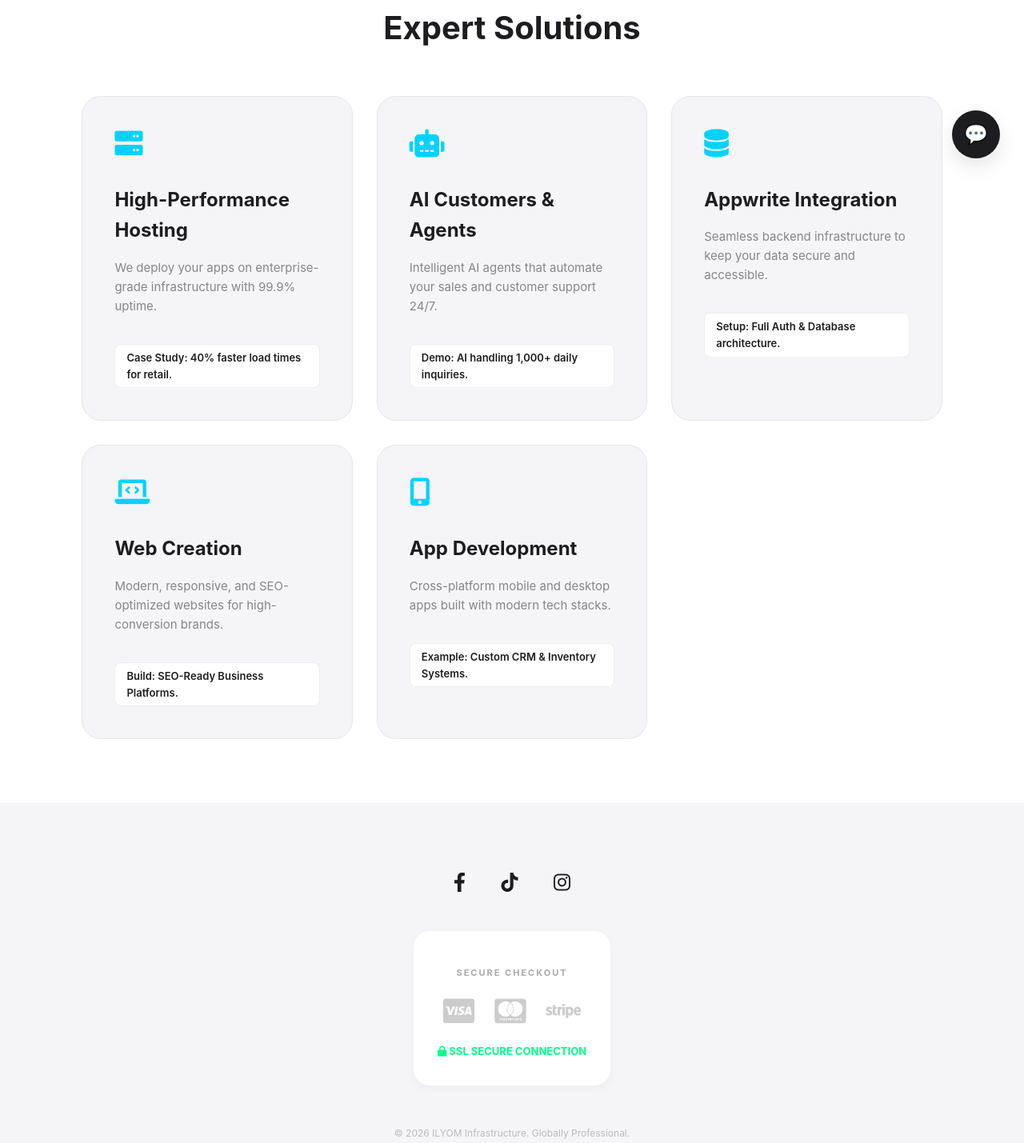
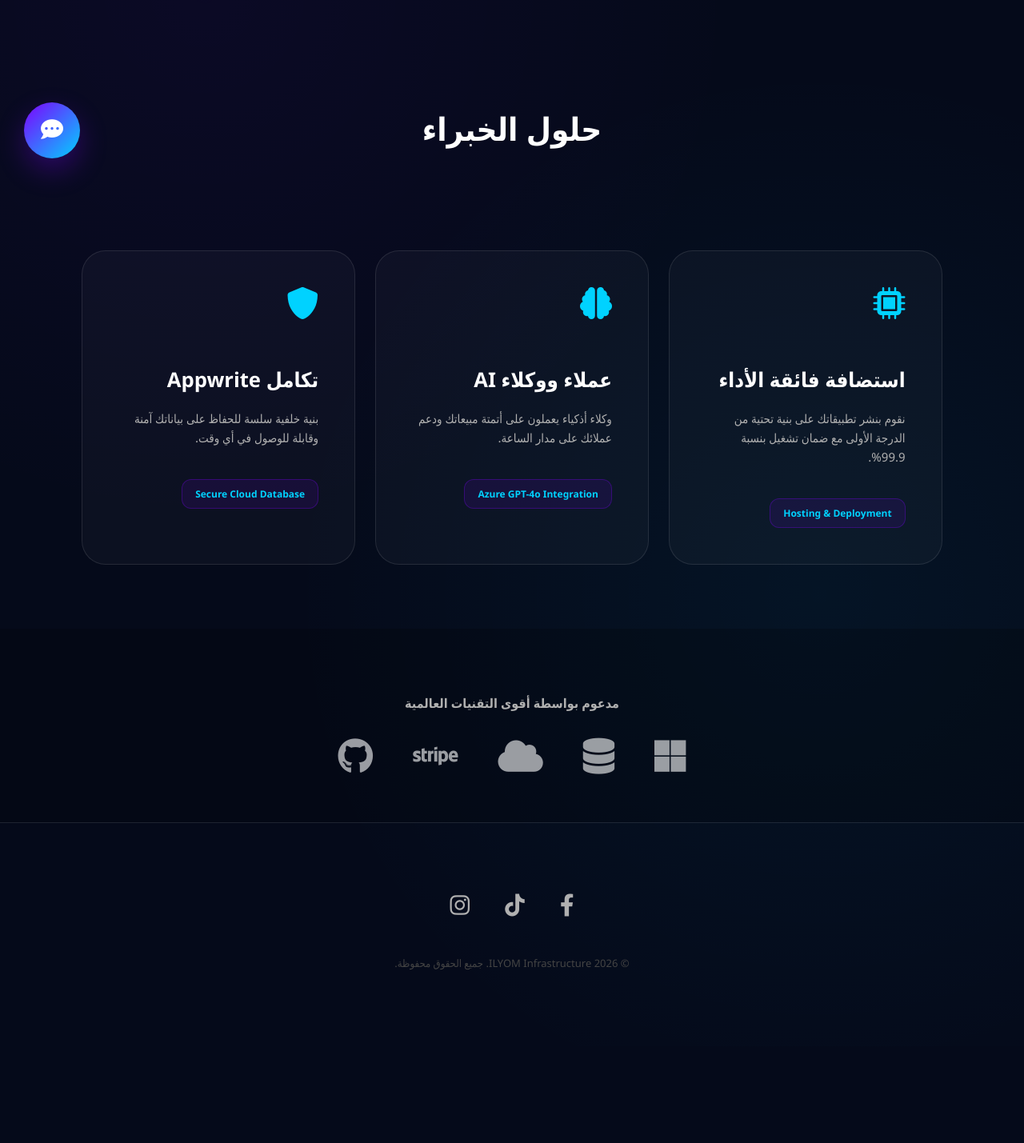
Before and after one commit to abbouzhassan-maker/mbusiness-ilylam, a website: page index.html in a window 1280 px wide. Shown: the part 572-2001 px from the top of the page at 80% size. After the commit the page ends 1880 px from the top, so only its background shows below. Drawn offline with Linux system fonts and the light colour scheme.

Commit message:
Localize index.html to Arabic and enhance styles
Updated the index.html file to support Arabic language and improved styling with new color scheme and layout adjustments.

```diff
--- a/index.html
+++ b/index.html
@@ -1,161 +1,182 @@
 <!DOCTYPE html>
-<html lang="en" dir="ltr">
+<html lang="ar" dir="rtl">
 <head>
     <meta charset="UTF-8">
     <meta name="viewport" content="width=device-width, initial-scale=1.0">
-    <title>ILYOM | Premium Infrastructure & Solutions</title>
+    <title>ILYOM | بنية تحتية رقمية ذكية</title>
     <link rel="stylesheet" href="https://cdnjs.cloudflare.com/ajax/libs/font-awesome/6.0.0/css/all.min.css">
     <style>
         :root {
-            --primary-gradient: linear-gradient(135deg, #00d2ff 0%, #00ff88 100%);
-            --white-bg: #ffffff;
-            --light-gray: #f5f5f7;
-            --text-main: #1d1d1f;
-            --text-secondary: #86868b;
+            /* لوحة الألوان الرقمية الجديدة */
+            --bg-deep: #050a1a;
+            --glass-bg: rgba(255, 255, 255, 0.03);
+            --glass-border: rgba(255, 255, 255, 0.1);
+            --accent-purple: #7f00ff;
             --accent-cyan: #00d2ff;
-            --accent-green: #00ff88;
+            --text-main: #ffffff;
+            --text-secondary: #b0b0b0;
+            --gradient-primary: linear-gradient(135deg, #7f00ff 0%, #00d2ff 100%);
         }
 
         body {
-            background-color: var(--white-bg);
+            background-color: var(--bg-deep);
             color: var(--text-main);
-            font-family: 'Inter', -apple-system, BlinkMacSystemFont, sans-serif;
+            font-family: 'Segoe UI', Tahoma, Geneva, Verdana, sans-serif;
             margin: 0;
             line-height: 1.6;
             scroll-behavior: smooth;
+            background-image:
+                radial-gradient(circle at 20% 30%, rgba(127, 0, 255, 0.05) 0%, transparent 40%),
+                radial-gradient(circle at 80% 70%, rgba(0, 210, 255, 0.05) 0%, transparent 40%);
         }
 
         /* --- Navigation --- */
         nav {
-            background: rgba(255, 255, 255, 0.8);
-            backdrop-filter: blur(15px);
-            padding: 15px 8%;
+            background: rgba(5, 10, 26, 0.8);
+            backdrop-filter: blur(20px);
+            padding: 20px 8%;
             display: flex;
             justify-content: space-between;
             align-items: center;
-            border-bottom: 1px solid #eeeeee;
+            border-bottom: 1px solid var(--glass-border);
             position: sticky; top: 0; z-index: 1000;
         }
+
         .logo {
-            font-size: 24px;
-            font-weight: 800;
-            background: var(--primary-gradient);
+            font-size: 28px;
+            font-weight: 900;
+            background: var(--gradient-primary);
             -webkit-background-clip: text;
             -webkit-text-fill-color: transparent;
+            letter-spacing: 2px;
         }
+
         .nav-links a {
-            color: var(--text-main);
+            color: var(--text-secondary);
             text-decoration: none;
-            margin-left: 25px;
-            font-size: 14px;
-            font-weight: 500;
+            margin-right: 30px;
+            font-size: 15px;
             transition: 0.3s;
         }
-        .nav-links a:hover { color: var(--accent-cyan); }
+
+        .nav-links a:hover { color: var(--accent-cyan); text-shadow: 0 0 10px var(--accent-cyan); }
 
         /* --- Hero Section --- */
-        .hero { text-align: center; padding: 120px 20px; }
+        .hero { text-align: center; padding: 150px 20px; }
         .hero-title {
-            font-size: 4rem;
+            font-size: 4.5rem;
             font-weight: 800;
-            color: var(--text-main);
             margin: 0;
-            letter-spacing: -1px;
+            letter-spacing: -2px;
+            line-height: 1.1;
         }
         .hero-subtitle {
-            font-size: 1.2rem;
+            font-size: 1.4rem;
             color: var(--text-secondary);
-            margin-top: 20px;
+            margin-top: 30px;
+            max-width: 700px;
+            margin-left: auto;
+            margin-right: auto;
         }
 
-        /* --- Services Guide --- */
-        .section-header { text-align: center; padding: 60px 0 20px; }
-        .section-header h2 { font-size: 2.5rem; color: var(--text-main); }
-
+        /* --- Services Grid (Glassmorphism) --- */
         .services-grid {
             display: grid;
-            grid-template-columns: repeat(auto-fit, minmax(300px, 1fr));
-            gap: 30px;
-            padding: 0 8% 80px;
+            grid-template-columns: repeat(auto-fit, minmax(280px, 1fr));
+            gap: 25px;
+            padding: 80px 8%;
         }
 
         .service-box {
-            background: var(--light-gray);
-            border: 1px solid #e5e5e5;
-            border-radius: 24px;
-            padding: 40px;
-            transition: 0.4s cubic-bezier(0.4, 0, 0.2, 1);
-        }
-        .service-box:hover {
-            background: #fff;
-            transform: translateY(-10px);
-            box-shadow: 0 20px 40px rgba(0,0,0,0.05);
-            border-color: var(--accent-cyan);
+            background: var(--glass-bg);
+            border: 1px solid var(--glass-border);
+            border-radius: 30px;
+            padding: 45px;
+            transition: 0.5s cubic-bezier(0.2, 0.8, 0.2, 1);
+            position: relative;
+            overflow: hidden;
         }
 
-        .service-box i { font-size: 35px; color: var(--accent-cyan); margin-bottom: 25px; }
-        .service-box h3 { margin: 10px 0; color: var(--text-main); font-size: 1.5rem; }
+        .service-box:hover {
+            background: rgba(255, 255, 255, 0.07);
+            transform: translateY(-15px);
+            border-color: var(--accent-purple);
+            box-shadow: 0 30px 60px rgba(0,0,0,0.4);
+        }
+
+        .service-box i { font-size: 40px; color: var(--accent-cyan); margin-bottom: 30px; }
+        .service-box h3 { font-size: 1.6rem; margin-bottom: 15px; }
         .service-box p { color: var(--text-secondary); font-size: 15px; }
 
         .example-tag {
             display: inline-block;
-            margin-top: 20px;
-            padding: 6px 14px;
-            background: #fff;
-            border: 1px solid #eee;
-            border-radius: 8px;
-            color: var(--text-main);
-            font-size: 13px;
+            margin-top: 25px;
+            padding: 8px 16px;
+            background: rgba(127, 0, 255, 0.1);
+            border: 1px solid rgba(127, 0, 255, 0.3);
+            border-radius: 12px;
+            color: var(--accent-cyan);
+            font-size: 12px;
             font-weight: 600;
         }
 
-        /* --- Footer --- */
+        /* --- Tech Stack Footer --- */
+        .tech-stack {
+            padding: 60px 8%;
+            text-align: center;
+            background: rgba(0,0,0,0.2);
+        }
+
+        .tech-icons {
+            display: flex;
+            justify-content: center;
+            gap: 50px;
+            flex-wrap: wrap;
+            margin-top: 30px;
+            opacity: 0.6;
+        }
+
+        .tech-icons i { font-size: 45px; transition: 0.4s; }
+        .tech-icons i:hover { opacity: 1; color: var(--accent-cyan); transform: scale(1.2); }
+
         footer {
-            background: var(--light-gray);
             padding: 80px 8%;
             text-align: center;
-            border-top: 1px solid #eeeeee;
-        }
-        .checkout-box {
-            background: #fff;
-            padding: 30px;
-            border-radius: 20px;
-            display: inline-block;
-            box-shadow: 0 4px 12px rgba(0,0,0,0.03);
-        }
-        .payment-icons {
-            font-size: 35px;
-            display: flex;
-            gap: 25px;
-            justify-content: center;
-            margin: 20px 0;
-            color: #ccc;
+            border-top: 1px solid var(--glass-border);
         }
 
-        /* --- Chat Widget (New Light Theme) --- */
-        #chat-widget { position: fixed; bottom: 30px; right: 30px; z-index: 2000; }
+        /* --- Chat Widget (Future Theme) --- */
         #chat-btn {
-            background: var(--text-main);
-            border:none; width:60px; height:60px; border-radius:50%; cursor:pointer;
-            font-size:24px; color: #fff;
-            box-shadow: 0 10px 25px rgba(0,0,0,0.1);
+            background: var(--gradient-primary);
+            border:none; width:70px; height:70px; border-radius:50%; cursor:pointer;
+            font-size:28px; color: #fff;
+            box-shadow: 0 15px 35px rgba(127, 0, 255, 0.3);
+            transition: 0.3s;
         }
+        #chat-btn:hover { transform: rotate(15deg) scale(1.1); }
+
         #chat-win {
-            display: none; width: 350px; height: 500px; background: #fff;
-            border: 1px solid #eee; border-radius: 24px; position: absolute;
-            bottom: 80px; right: 0; flex-direction: column; overflow: hidden;
-            box-shadow: 0 20px 60px rgba(0,0,0,0.1);
+            display: none; width: 380px; height: 550px;
+            background: rgba(10, 20, 40, 0.95);
+            backdrop-filter: blur(25px);
+            border: 1px solid var(--glass-border); border-radius: 30px;
+            position: absolute; bottom: 90px; right: 0; flex-direction: column;
+            overflow: hidden; box-shadow: 0 40px 100px rgba(0,0,0,0.5);
         }
+
         .chat-head {
-            background: #fff; padding: 20px; border-bottom: 1px solid #eee;
-            color: var(--text-main); font-weight: 700; display: flex; justify-content: space-between;
+            background: rgba(255,255,255,0.05); padding: 25px;
+            border-bottom: 1px solid var(--glass-border);
+            color: #fff; font-weight: 700; display: flex; justify-content: space-between;
         }
-        #chat-msgs { flex: 1; padding: 20px; overflow-y: auto; display: flex; flex-direction: column; gap: 12px; background: #fafafa; }
-        .bot-msg { background: #fff; color: var(--text-main); padding: 12px; border-radius: 12px; align-self: flex-start; border: 1px solid #eee; font-size: 14px; }
-        .user-msg { background: var(--accent-cyan); color: #fff; padding: 12px; border-radius: 12px; align-self: flex-end; font-size: 14px; font-weight: 500; }
 
-        .chat-input-area { padding: 15px; background: #fff; border-top: 1px solid #eee; display: flex; gap: 10px; }
-        #chat-input { flex: 1; border: 1px solid #eee; padding: 10px; border-radius: 10px; outline: none; background: #f9f9f9; }
+        #chat-msgs { flex: 1; padding: 25px; overflow-y: auto; display: flex; flex-direction: column; gap: 15px; }
+
+        .bot-msg { background: var(--glass-bg); color: var(--text-main); padding: 15px; border-radius: 18px 18px 18px 2px; align-self: flex-start; border: 1px solid var(--glass-border); font-size: 14px; max-width: 80%; }
+        .user-msg { background: var(--gradient-primary); color: #fff; padding: 15px; border-radius: 18px 18px 2px 18px; align-self: flex-end; font-size: 14px; font-weight: 500; max-width: 80%; }
+
+        .chat-input-area { padding: 20px; background: rgba(0,0,0,0.2); border-top: 1px solid var(--glass-border); display: flex; gap: 12px; }
+        #chat-input { flex: 1; border: 1px solid var(--glass-border); padding: 12px; border-radius: 15px; outline: none; background: rgba(255,255,255,0.05); color: #fff; }
     </style>
 </head>
 <body>
@@ -163,95 +184,87 @@
     <nav>
         <div class="logo">ILYOM</div>
         <div class="nav-links">
-            <a href="#">Home</a>
-            <a href="#services">Services</a>
-            <a href="#">Support</a>
+            <a href="#">الرئيسية</a>
+            <a href="#services">خدماتنا</a>
+            <a href="#">الشركاء</a>
+            <a href="#">الدعم</a>
         </div>
     </nav>
 
     <section class="hero">
-        <h1 class="hero-title">Infrastructure <span style="background: var(--primary-gradient); -webkit-background-clip: text; -webkit-text-fill-color: transparent;">Built for Scale.</span></h1>
-        <p class="hero-subtitle">Premium Hosting, AI Integration, and Custom Software Development.</p>
+        <h1 class="hero-title">بنية تحتية <br> <span style="background: var(--gradient-primary); -webkit-background-clip: text; -webkit-text-fill-color: transparent;">صُنعت للتوسع.</span></h1>
+        <p class="hero-subtitle">نحن ندمج قوة الذكاء الاصطناعي مع استضافة فائقة الأداء لتأمين مستقبل أعمالك الرقمية.</p>
     </section>
 
-    <div class="section-header" id="services">
-        <h2>Expert Solutions</h2>
+    <div style="text-align: center; margin-bottom: 40px;" id="services">
+        <h2 style="font-size: 2.5rem;">حلول الخبراء</h2>
     </div>
 
     <section class="services-grid">
         <div class="service-box">
-            <i class="fas fa-server"></i>
-            <h3>High-Performance Hosting</h3>
-            <p>We deploy your apps on enterprise-grade infrastructure with 99.9% uptime.</p>
-            <span class="example-tag">Case Study: 40% faster load times for retail.</span>
+            <i class="fas fa-microchip"></i>
+            <h3>استضافة فائقة الأداء</h3>
+            <p>نقوم بنشر تطبيقاتك على بنية تحتية من الدرجة الأولى مع ضمان تشغيل بنسبة 99.9%.</p>
+            <span class="example-tag">Hosting & Deployment</span>
         </div>
 
         <div class="service-box">
-            <i class="fas fa-robot"></i>
-            <h3>AI Customers & Agents</h3>
-            <p>Intelligent AI agents that automate your sales and customer support 24/7.</p>
-            <span class="example-tag">Demo: AI handling 1,000+ daily inquiries.</span>
+            <i class="fas fa-brain"></i>
+            <h3>عملاء ووكلاء AI</h3>
+            <p>وكلاء أذكياء يعملون على أتمتة مبيعاتك ودعم عملائك على مدار الساعة.</p>
+            <span class="example-tag">Azure GPT-4o Integration</span>
         </div>
 
         <div class="service-box">
-            <i class="fas fa-database"></i>
-            <h3>Appwrite Integration</h3>
-            <p>Seamless backend infrastructure to keep your data secure and accessible.</p>
-            <span class="example-tag">Setup: Full Auth & Database architecture.</span>
+            <i class="fas fa-shield-alt"></i>
+            <h3>تكامل Appwrite</h3>
+            <p>بنية خلفية سلسة للحفاظ على بياناتك آمنة وقابلة للوصول في أي وقت.</p>
+            <span class="example-tag">Secure Cloud Database</span>
         </div>
+    </section>
 
-        <div class="service-box">
-            <i class="fas fa-laptop-code"></i>
-            <h3>Web Creation</h3>
-            <p>Modern, responsive, and SEO-optimized websites for high-conversion brands.</p>
-            <span class="example-tag">Build: SEO-Ready Business Platforms.</span>
-        </div>
-
-        <div class="service-box">
-            <i class="fas fa-mobile-alt"></i>
-            <h3>App Development</h3>
-            <p>Cross-platform mobile and desktop apps built with modern tech stacks.</p>
-            <span class="example-tag">Example: Custom CRM & Inventory Systems.</span>
+    <section class="tech-stack">
+        <h4 style="color: var(--text-secondary); margin-bottom: 30px;">مدعوم بواسطة أقوى التقنيات العالمية</h4>
+        <div class="tech-icons">
+            <i class="fab fa-microsoft" title="Azure OpenAI"></i>
+            <i class="fas fa-database" title="MongoDB Atlas"></i>
+            <i class="fas fa-cloud" title="Appwrite"></i>
+            <i class="fab fa-stripe" title="Stripe Payments"></i>
+            <i class="fab fa-github" title="GitHub Infrastructure"></i>
         </div>
     </section>
 
     <footer>
         <div class="social-links" style="margin-bottom: 40px;">
-            <a href="#" style="color:#1d1d1f; margin: 0 20px; font-size: 24px;"><i class="fab fa-facebook-f"></i></a>
-            <a href="#" style="color:#1d1d1f; margin: 0 20px; font-size: 24px;"><i class="fab fa-tiktok"></i></a>
-            <a href="#" style="color:#1d1d1f; margin: 0 20px; font-size: 24px;"><i class="fab fa-instagram"></i></a>
+            <a href="#" style="color:var(--text-secondary); margin: 0 20px; font-size: 28px;"><i class="fab fa-facebook-f"></i></a>
+            <a href="#" style="color:var(--text-secondary); margin: 0 20px; font-size: 28px;"><i class="fab fa-tiktok"></i></a>
+            <a href="#" style="color:var(--text-secondary); margin: 0 20px; font-size: 28px;"><i class="fab fa-instagram"></i></a>
         </div>
-        <div class="checkout-box">
-            <h4 style="font-size: 11px; letter-spacing: 2px; color: #aaa; margin-bottom: 10px;">SECURE CHECKOUT</h4>
-            <div class="payment-icons">
-                <i class="fab fa-cc-visa"></i>
-                <i class="fab fa-cc-mastercard"></i>
-                <i class="fab fa-stripe"></i>
-            </div>
-            <span style="color: #00ff88; font-size: 13px; font-weight: bold;"><i class="fas fa-lock"></i> SSL SECURE CONNECTION</span>
-        </div>
-        <p style="color: #bbb; font-size: 12px; margin-top: 50px;">&copy; 2026 ILYOM Infrastructure. Globally Professional.</p>
+        <p style="color: #444; font-size: 13px;">&copy; 2026 ILYOM Infrastructure. جميع الحقوق محفوظة.</p>
     </footer>
 
-    <div id="chat-widget">
-        <button id="chat-btn" onclick="toggleChat()">💬</button>
-        <div id="chat-win">
+    <div id="chat-widget" style="position: fixed; bottom: 30px; left: 30px;">
+        <button id="chat-btn" onclick="toggleChat()"><i class="fas fa-comment-dots"></i></button>
+        <div id="chat-win" style="left: 0; right: auto;">
             <div class="chat-head">
-                <span>ILYOM Assistant</span>
-                <button onclick="toggleChat()" style="background:none; border:none; color:#ccc; cursor:pointer; font-size: 20px;">✕</button>
+                <span>مساعد ILYOM الذكي</span>
+                <button onclick="toggleChat()" style="background:none; border:none; color:#666; cursor:pointer; font-size: 20px;">✕</button>
             </div>
             <div id="chat-msgs">
-                <div class="bot-msg">Welcome to ILYOM. How can we help develop your digital infrastructure today?</div>
+                <div class="bot-msg">مرحباً بك في ILYOM. كيف يمكننا مساعدتك في تطوير بنيتك التحتية اليوم؟</div>
             </div>
             <div class="chat-input-area">
-                <input type="text" id="chat-input" placeholder="Type your inquiry...">
-                <button onclick="sendMsg()" style="background:var(--accent-cyan); border:none; padding:10px 15px; border-radius:10px; color:#fff; cursor:pointer; font-weight:bold;">Send</button>
+                <input type="text" id="chat-input" placeholder="اكتب استفسارك هنا...">
+                <button onclick="sendMsg()" style="background:var(--accent-purple); border:none; padding:10px 20px; border-radius:12px; color:#fff; cursor:pointer; font-weight:bold;">إرسال</button>
             </div>
         </div>
     </div>
 
     <script>
-        function toggleChat() { const win = document.getElementById('chat-win'); win.style.display = win.style.display === 'none' ? 'flex' : 'none'; }
+        function toggleChat() {
+            const win = document.getElementById('chat-win');
+            win.style.display = win.style.display === 'none' ? 'flex' : 'none';
+        }
 
         async function sendMsg() {
             const input = document.getElementById('chat-input');
@@ -263,31 +276,28 @@
             input.value = '';
             msgs.scrollTop = msgs.scrollHeight;
 
-    // إظهار علامة "جاري التفكير..."
             const typingIndicator = document.createElement('div');
             typingIndicator.className = 'bot-msg';
             typingIndicator.innerText = "...";
             msgs.appendChild(typingIndicator);
 
             try {
-        // الاتصال بالملف الوسيط الذي أنشأناه في Vercel
                 const res = await fetch('/api/chat', {
                     method: 'POST',
                     headers: { 'Content-Type': 'application/json' },
                     body: JSON.stringify({ message: text })
                 });
-
                 const data = await res.json();
-        typingIndicator.remove(); // حذف علامة التفكير
+                typingIndicator.remove();
 
                 if (data.reply) {
                     msgs.innerHTML += `<div class="bot-msg">${data.reply}</div>`;
                 } else {
-            msgs.innerHTML += `<div class="bot-msg" style="color:red;">خطأ في استلام الرد.</div>`;
+                    msgs.innerHTML += `<div class="bot-msg" style="color:#ff4d4d;">عذراً، حدث خطأ في معالجة الرد.</div>`;
                 }
             } catch (e) {
                 typingIndicator.remove();
-        msgs.innerHTML += `<div class="bot-msg" style="color:red;">فشل الاتصال بالمساعد.</div>`;
+                msgs.innerHTML += `<div class="bot-msg" style="color:#ff4d4d;">تعذر الاتصال بالخادم.</div>`;
             }
             msgs.scrollTop = msgs.scrollHeight;
         }
```
Lines whose indentation alone changed are shown as unchanged.
